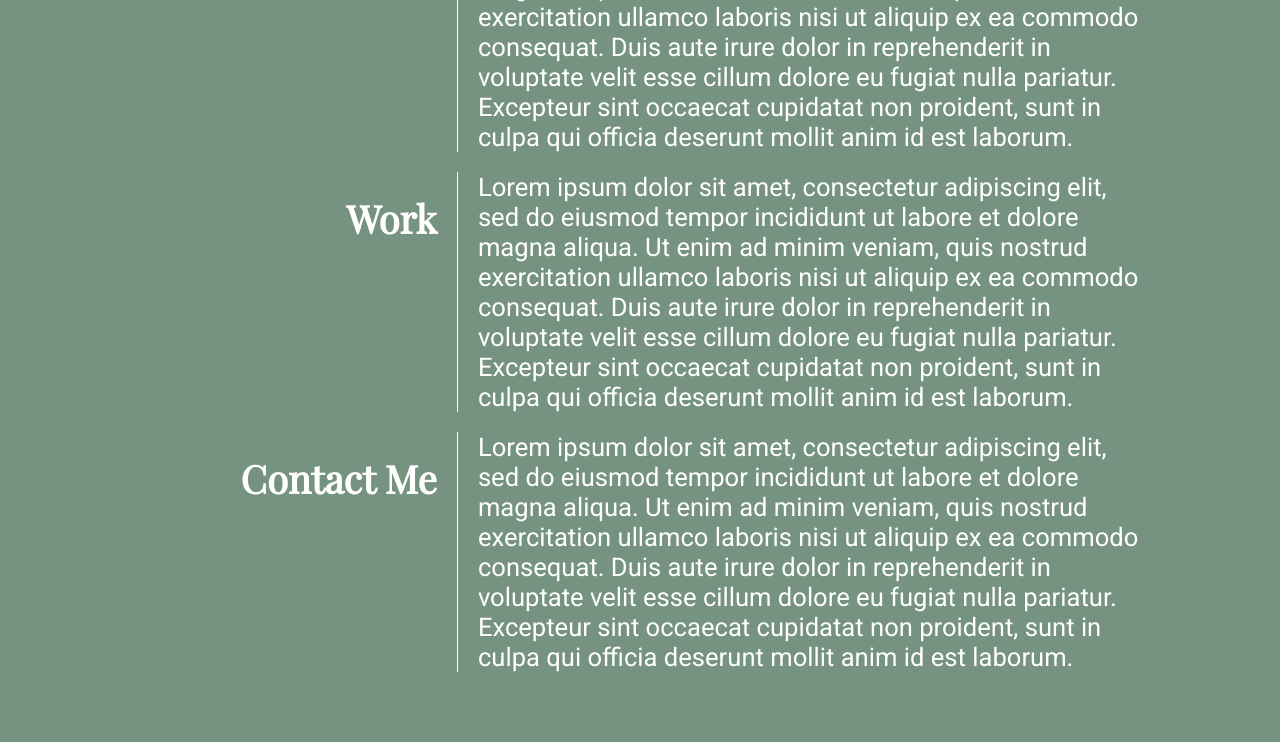
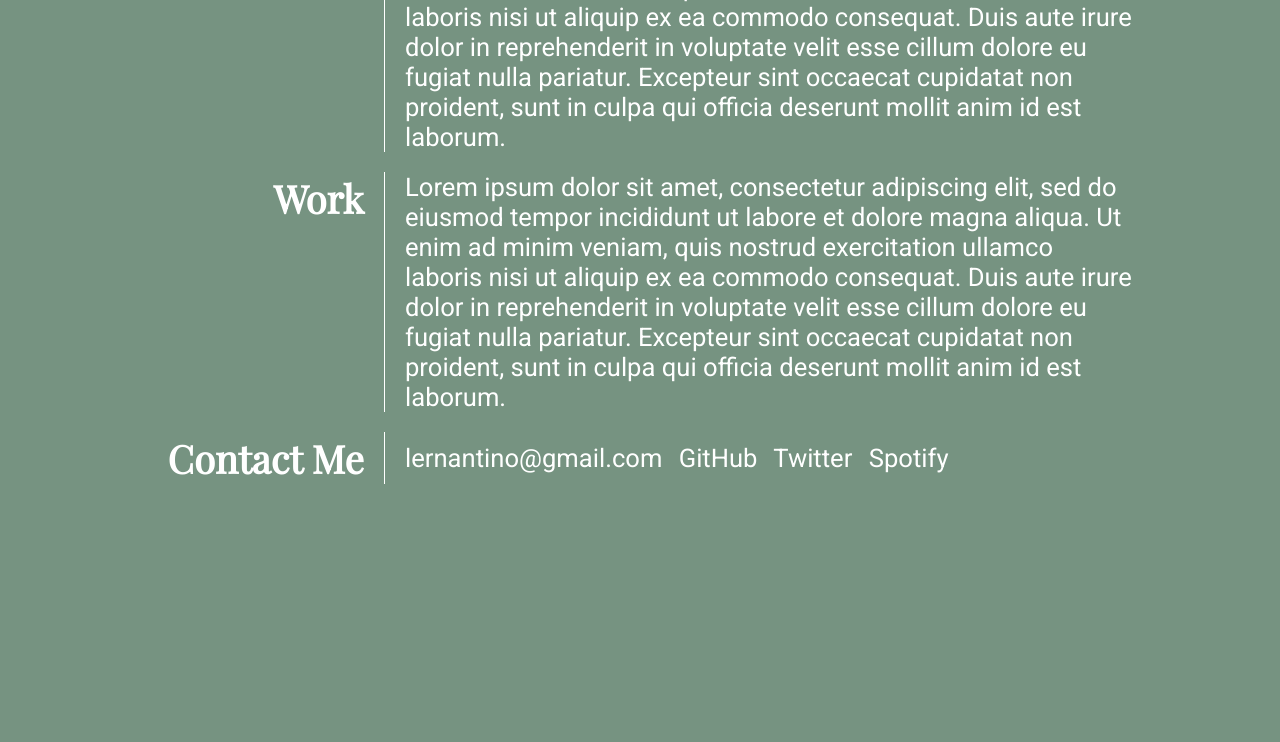
Before and after one commit to vanessalane/advanced_css_challenge, a plain HTML site: page index.html in a window 1280 px wide. Shown: the part 563-1305 px from the top of the page. After the commit the page ends 1117 px from the top, so only its background shows below. Drawn offline with nearby package versions, Linux system fonts and the light colour scheme.

Commit message:
Fix contact inme section styles

```diff
--- a/assets/css/style.css
+++ b/assets/css/style.css
@@ -85,26 +85,33 @@ header nav ul li a {
     padding: 20px 35px;
 }
 
-/* Contents Styles */
+/* Information Styles */
 .information {
     display: flex;
     flex-wrap: wrap;
     width: 80%;
     margin: 50px auto;
-    justify-content: space-between;
-    align-items: flex-start;
 }
 .information-article {
     display: flex;
+    flex-basis: 100%;
     padding-bottom: 20px;
 }
 .information-header {
-    flex: 3;
     text-align: right;
-    padding: 20px;
-    border-right: solid 1px;
+    padding: 0px 20px;
+    flex-basis: 25%;
 }
 .information-body {
-    flex: 7;
-    padding-left: 20px;
+    padding: 0px 20px;
+    border-left: solid 1px;
+    flex-basis: 75%;
+    display: flex;
+    justify-content: space-between;
+    align-items: center;
+    flex-wrap: wrap;
 }
+/* Contact Me Styles */
+.contact-me-links a {
+    padding-right: 10px;
+}
--- a/index.html
+++ b/index.html
@@ -72,10 +72,13 @@
                 <div class="information-header">
                     <h3>Contact Me</h3>
                 </div>
-                <div class="information-body">
-                    <p>
-                        Lorem ipsum dolor sit amet, consectetur adipiscing elit, sed do eiusmod tempor incididunt ut labore et dolore magna aliqua. Ut enim ad minim veniam, quis nostrud exercitation ullamco laboris nisi ut aliquip ex ea commodo consequat. Duis aute irure dolor in reprehenderit in voluptate velit esse cillum dolore eu fugiat nulla pariatur. Excepteur sint occaecat cupidatat non proident, sunt in culpa qui officia deserunt mollit anim id est laborum.
-                    </p>
+                <div class="information-body contact-me-links-container">
+                    <div class="contact-me-links">
+                        <a href="mailto:lernantino@gmail.com">lernantino@gmail.com</a>
+                        <a href="https://www.github.com/">GitHub</a>
+                        <a href="https://www.twitter.com/">Twitter</a>
+                        <a href="https://www.spotify.com/">Spotify</a>
+                    </div>
                 </div>
             </article>
         </section>
```
